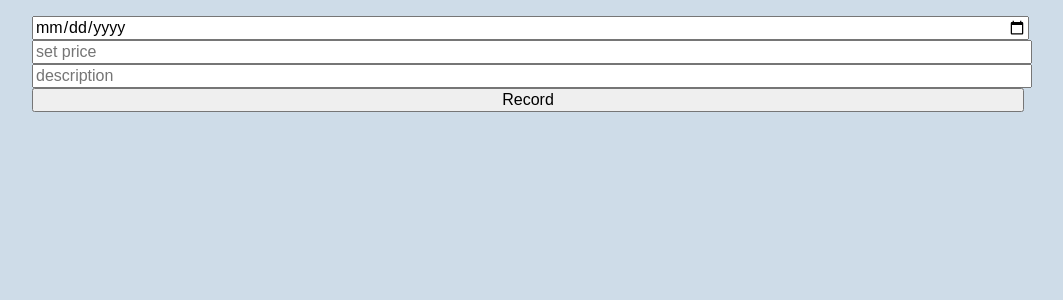
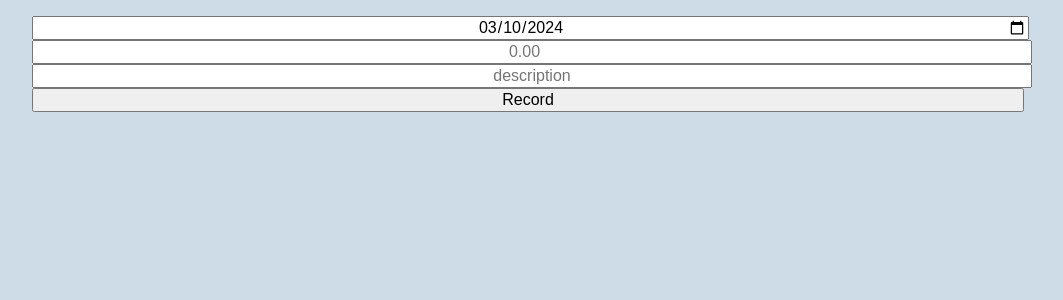
Before and after one commit to catzilla-007/expense-tracker, a SvelteKit app: page / in a window 1280 px wide. Shown: the top 300 px of the page, without its empty margins (112-1175 px from the left). Built offline with nearby package versions, Linux system fonts and the light colour scheme.

Commit message:
Bind all form inputs

```diff
--- a/src/app.html
+++ b/src/app.html
@@ -4,6 +4,7 @@
 		<meta charset="utf-8" />
 		<link rel="icon" href="%sveltekit.assets%/favicon.png" />
 		<meta name="viewport" content="width=device-width, initial-scale=1" />
+		<!-- TODO: make manifest.json for top level -->
 		%sveltekit.head%
 	</head>
 	<body data-sveltekit-preload-data="hover">
--- a/src/routes/+layout.svelte
+++ b/src/routes/+layout.svelte
@@ -26,22 +26,4 @@
 		margin: 0 auto;
 		box-sizing: border-box;
 	}
-
-	footer {
-		display: flex;
-		flex-direction: column;
-		justify-content: center;
-		align-items: center;
-		padding: 12px;
-	}
-
-	footer a {
-		font-weight: bold;
-	}
-
-	@media (min-width: 480px) {
-		footer {
-			padding: 12px 0;
-		}
-	}
 </style>
--- a/src/routes/+page.svelte
+++ b/src/routes/+page.svelte
@@ -1,10 +1,14 @@
-<script>
-	let defaultDate = new Date();
+<script lang="ts">
+	let date = formatDate(new Date());
+	let price = '';
+	let description = '';
 
-	// TODO: make manifest.json for top level
+	// maybe put this in a utility file
+	function formatDate(date: Date): string {
+		const parsedDate: Array<string> = date.toLocaleDateString().split('/');
+		return `${parsedDate[2]}-${parsedDate[0].padStart(2, '0')}-${parsedDate[1].padStart(2, '0')}`;
+	}
 
-
-	console.log(defaultDate.toLocaleDateString());
 </script>
 
 <svelte:head>
@@ -13,9 +17,9 @@
 </svelte:head>
 
 <div>
-	<input type="date" value={defaultDate} placeholder="select date"/>
-	<input type="number" placeholder="set price" />
-	<input type="text" placeholder="description" />
+	<input type="date" bind:value={date} placeholder="select date"/>
+	<input type="number" bind:value={price} placeholder="0.00" min="0" step=".01" />
+	<input type="text" bind:value={description} placeholder="description" />
 
 	<button>Record</button>
 </div>
@@ -24,6 +28,7 @@
 
 	input {
 		width: 100%;
+		text-align: center;
 	}
 
 	button {
```
